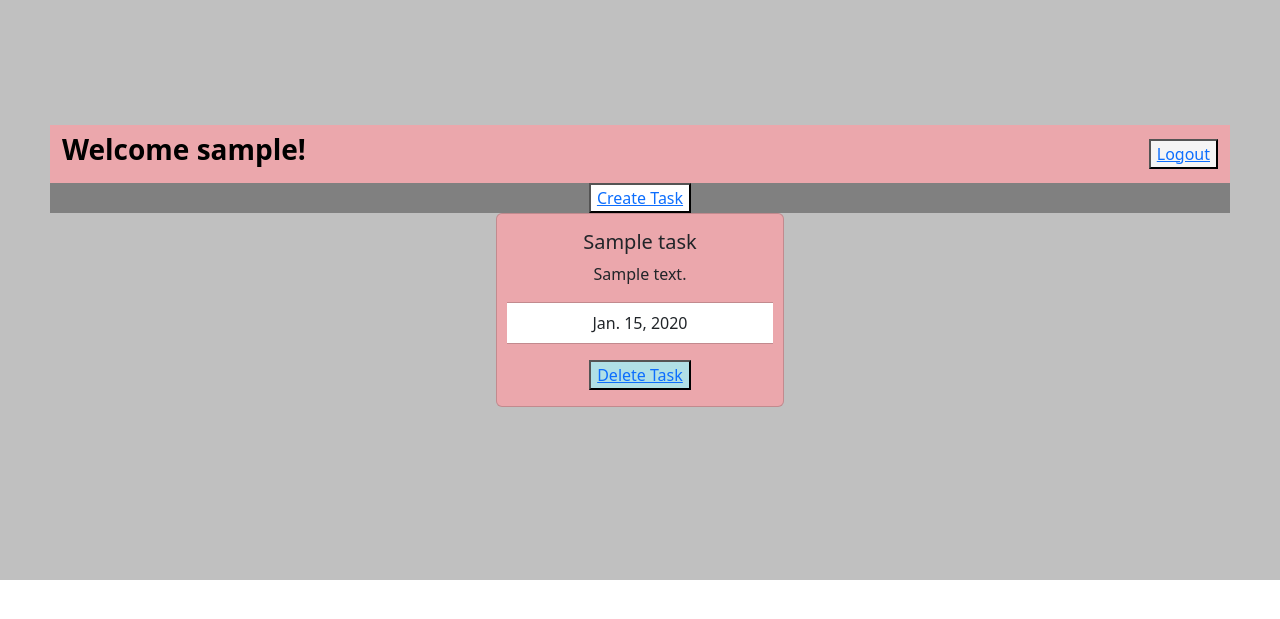
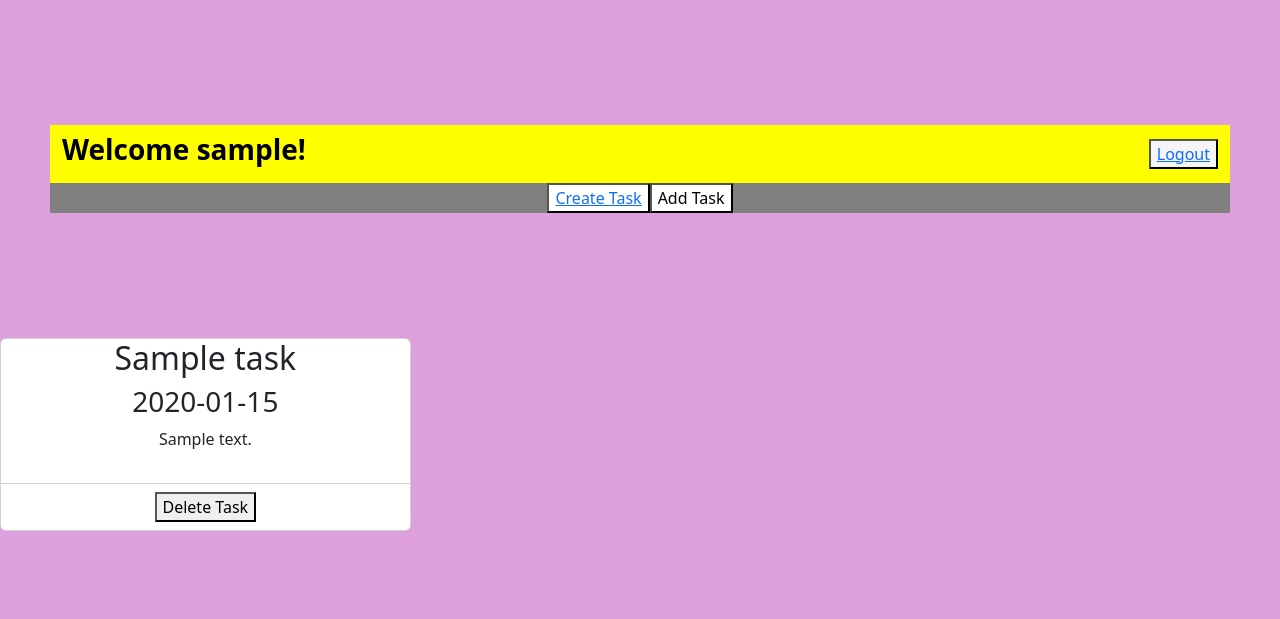
Before and after one commit to amandanadhifah23/Tugas2PBP, a Django app: page /todolist/ in a window 1280 px wide. Shown: the top 619 px of the page. Run offline with Django 4.2, Linux system fonts and the light colour scheme; a user stored in the database is signed in; tables that the repository leaves empty hold one stand-in row (values such as "Sample post"); data that the repository does not hold is empty.

Commit message:
Tugas 06

```diff
--- a/todolist/models.py
+++ b/todolist/models.py
@@ -7,4 +7,4 @@ class Task(models.Model):
     user = models.ForeignKey(User, on_delete=models.CASCADE, null=True, blank=True)
     title = models.CharField(max_length=255)
     date = models.DateField()
-    description = models.CharField(max_length=255)
+    description = models.TextField()
--- a/todolist/templates/todolist.html
+++ b/todolist/templates/todolist.html
@@ -3,45 +3,105 @@
   .card:hover {
     transform: scale(1.1);
     color: blue;
+    background-color: yellow;
   }
 </style>
 {% endblock meta %} {% block content %}
 
-<div style="background-color: silver; padding-right: 50px; padding-left: 50px; padding-top: 125px; padding-bottom: 125px">
-  <nav class="navbar navbar-expand-lg" style="background-color: #eba7ac">
+<script src="https://ajax.googleapis.com/ajax/libs/jquery/3.6.0/jquery.min.js"></script>
+
+<body style="background-color: plum">
+  <div style="padding-right: 50px; padding-left: 50px; padding-top: 125px; padding-bottom: 125px">
+    <nav class="navbar navbar-expand-lg" style="background-color: yellow">
       <div class="container-fluid">
-      <h3 style="text-align: center; color: black"><strong> Welcome {{username}}! </strong></h3>
+        <h3 style="color: black"><strong> Welcome {{username}}! </strong></h3>
         <button style="background-color: whitesmoke"><a href="{% url 'todolist:logout' %}">Logout</a></button>
       </div>
     </nav>
-
     <div class="d-flex justify-content-center" style="background: grey">
       <button style="background-color: white"><a href="{% url 'todolist:create_task' %}">Create Task</a></button>
+      <button type="button" data-bs-toggle="modal" data-bs-target="#exampleModal" style="background-color: white">Add Task</button>
     </div>
-  <div class="d-flex justify-content-center">
-    {% comment %} Add the data below this line {% endcomment %} {% for todolist in list_todo %}
-    <div class="row">
-      <div class="column">
-        <div class="card" style="width: 18rem; text-align: center; background-color: #eba7ac; padding-right: 10px; padding-left: 10px">
-          <div class="card-body">
-            <h5 class="card-title">{{todolist.title}}</h5>
-            <p class="card-text">{{todolist.description}}</p>
   </div>
 
-          <ul class="list-group list-group-flush">
-            <li class="list-group-item">{{todolist.date}}</li>
-          </ul>
-
-          <div class="card-body">
-            <button style="background-color: powderblue"><a href="{% url 'todolist:delete_task' todolist.id %}">Delete Task</a></button>
+  <!-- Modal -->
+  <div class="modal fade" id="exampleModal" tabindex="-1" aria-labelledby="exampleModalLabel" aria-hidden="true">
+    <div class="modal-dialog">
+      <div class="modal-content">
+        <div class="modal-header">
+          <h1 class="modal-title fs-5" id="exampleModalLabel">Add Task</h1>
+          <button type="button" class="btn-close" data-bs-dismiss="modal" aria-label="Close"></button>
+        </div>
+        <div class="modal-body">
+          <form method="POST" action="">
+            {% csrf_token %}
+            <div class="mt-4">
+              <label for="Title">Title</label>
+            </div>
+            <input id="title-controller" type="text" name="title" placeholder="Title" required class="form-control" />
+            <div class="mt-4">
+              <label for="description">Description</label>
+            </div>
+            <textarea id="description-controller" name="description" placeholder="Description" cols="30" rows="10" class="form-control" required></textarea>
+            <div class="modal-footer">
+              <button id="save-task" type="submit" class="btn btn-primary" value="Submit" onclick="">Add Task</button>
+            </div>
+          </form>
         </div>
       </div>
-        <br />
-        <br />
-        {% endfor %}
-      </div>
-      <br />
-    </div>
-    {% endblock content %}
     </div>
   </div>
+  <div id="todos" class="row text-center"></div>
+</body>
+
+<script>
+  function createTask() {
+    $.post({
+      url: `add/`,
+      type: "post",
+      data: {
+        title: $("#title-controller").val(),
+        description: $("#description-controller").val(),
+      },
+      success: showTodolist,
+    });
+  }
+  $(`#save-task`).attr("onclick", `createTask()`);
+
+  function deleteTask(pk) {
+    $.post({
+      url: `delete_task/${pk}/`,
+      type: "post",
+      data: {},
+      success: showTodolist,
+    });
+  }
+
+  function showTodolist() {
+    $.get("./json", function (data) {
+      $("#todos").empty();
+      for (let i = 0; i < data.length; i++) {
+        $("#todos").append(
+          `<div  class="col-md-4">
+              <div class="card">
+                  <h2 class="card-title">${data[i].fields.title}</h2>
+                  <h3 class="card-date">${data[i].fields.date}</h3>
+                  <p class="card-text">${data[i].fields.description}</p>
+                  <p id="todo-mark-${i}" class="card-text"></p>
+                  <ul class="list-group list-group-flush">
+                      <li class="list-group-item dua">
+                      <button type="button" onclick="" id="delete-button-${i}" class="button">Delete Task</button>
+                      </li>
+                  </ul>
+              </div>
+            </div>`
+        );
+        $(`#delete-button-${i}`).attr("onclick", `deleteTask(${data[i].pk})`);
+      }
+    });
+  }
+
+  showTodolist();
+</script>
+
+{% endblock content %}
--- a/todolist/urls.py
+++ b/todolist/urls.py
@@ -10,4 +10,6 @@ urlpatterns = [
     path('login/', login_user, name='login'),
     path('create_task/', create_task, name='create_task'),
     path('delete_task/<int:id>/', delete_task, name='delete_task'),
+    path('json/', show_json, name='show_json'),
+    path('add/', add_task_ajax, name='add_ajax'),
 ]
--- a/todolist/views.py
+++ b/todolist/views.py
@@ -15,6 +15,10 @@ from django.http import HttpResponseRedirect
 from django.urls import reverse
 
 from .forms import FormTask
+from django.http.response import JsonResponse, HttpResponse
+from django.http import HttpResponse
+from django.core import serializers
+from django.views.decorators.csrf import csrf_exempt
 
 @login_required(login_url='/todolist/login/')
 def show_todolist(request):
@@ -39,6 +43,7 @@ def register(request):
     return render(request, 'register.html', context)
 
 # Page create task
+@login_required(login_url='/todolist/login/')
 def create_task(request):
     form = FormTask()
     if request.method == "POST":
@@ -81,7 +86,34 @@ def logout_user(request):
     return response
 
 # Delete
+@login_required(login_url='/todolist/login/')
+@csrf_exempt
 def delete_task(request, id):
     deletetask = Task.objects.get(pk=id)
     deletetask.delete()
-    return redirect('todolist:show_todolist')
+    return JsonResponse({'error': False})
+
+# Todolist Ajax
+@login_required(login_url='/todolist/login/')
+def show_json(request):
+    data = Task.objects.all()
+    return HttpResponse(serializers.serialize("json", data), content_type="application/json")
+
+# Add Task
+@login_required(login_url='/todolist/login/')
+@csrf_exempt
+def add_task_ajax(request):
+    form = FormTask()
+    if request.method == "POST":
+        form = FormTask(request.POST)
+        if form.is_valid():
+            form = Task()
+            form.user = request.user
+            form.date = datetime.datetime.now()
+            form.title = request.POST.get('title')
+            form.description = request.POST.get('description')
+            form.save()
+            return redirect('todolist:show_todolist')
+    else:
+        form = FormTask()
+    return JsonResponse({"instance": "Task Ditambahkan"},status=200)
```
Also changed, not shown: todolist/templates/todolist_ajax.html (added, +47 -0 lines), todolist/README.md, todolist/migrations/0004_alter_task_description.py (added). Lines whose indentation alone changed are shown as unchanged.
